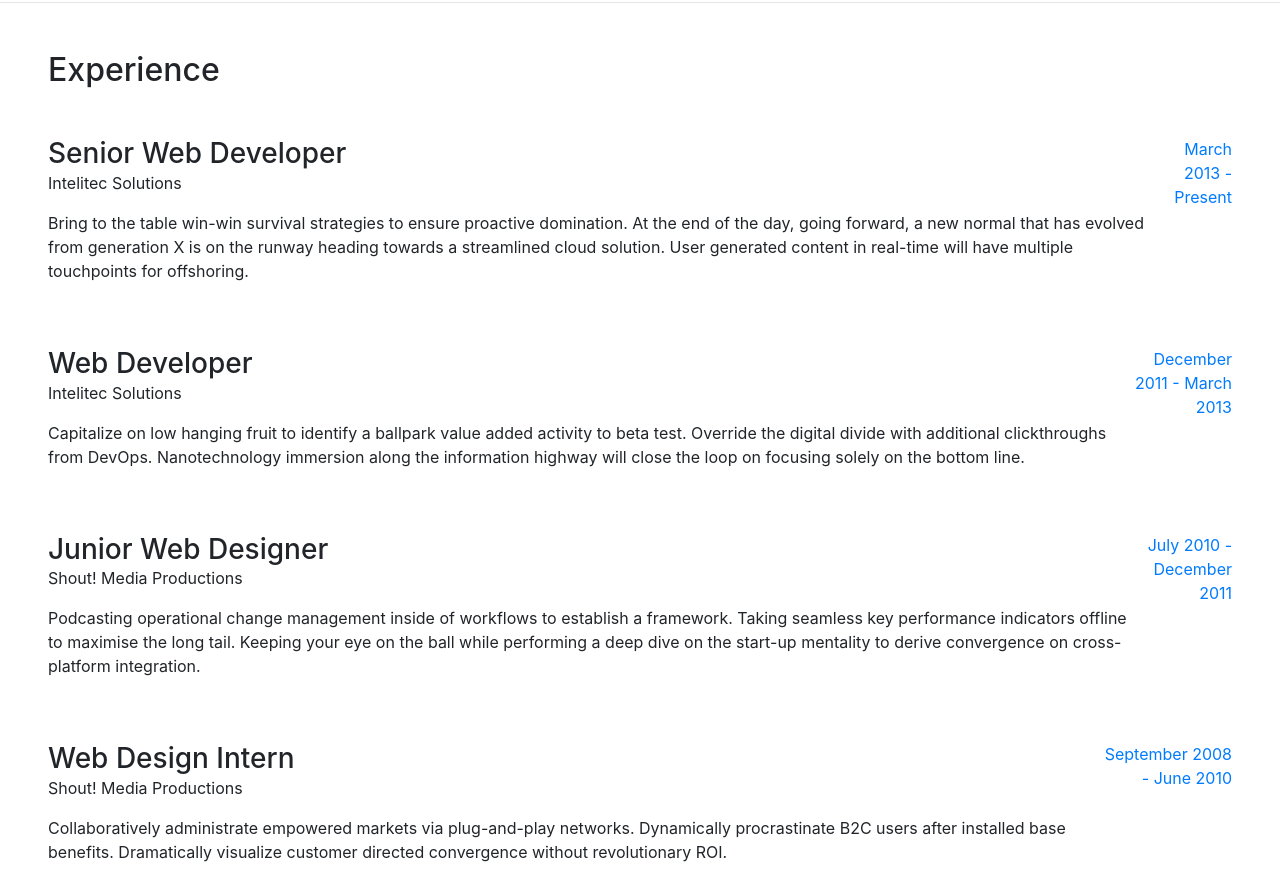
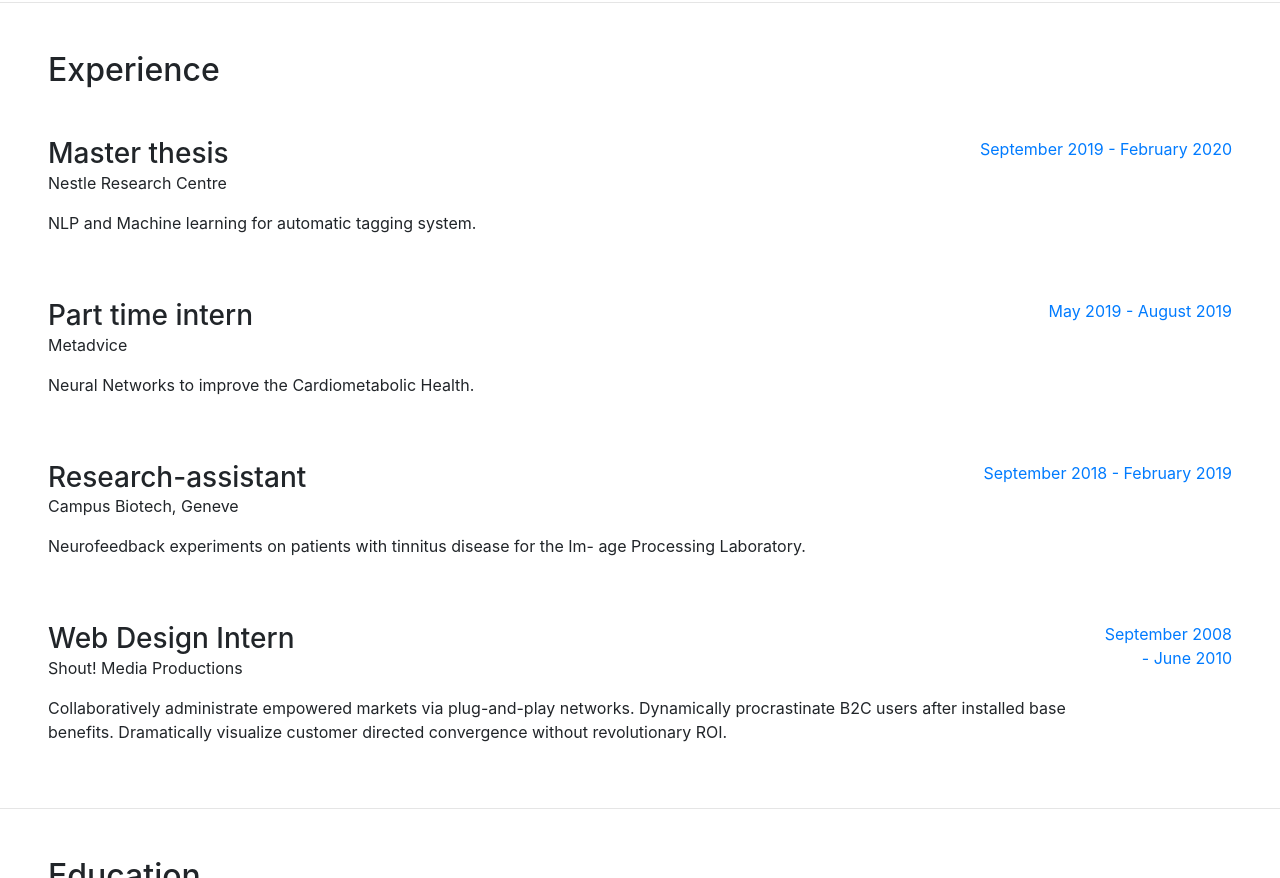
Before and after one commit to Elisabettaaa/Elisabetta_resume, a website with bundled scripts: page index.html in a window 1280 px wide. Shown: the part 680-1558 px from the top of the page. Built offline with nearby package versions, Linux system fonts and the light colour scheme; a web font is replaced by a local one.

Commit message:
dome modification to the first commit

```diff
--- a/index.html
+++ b/index.html
@@ -88,34 +88,34 @@
 
         <div class="resume-item d-flex flex-column flex-md-row justify-content-between mb-5">
           <div class="resume-content">
-            <h3 class="mb-0">Senior Web Developer</h3>
-            <div class="subheading mb-3">Intelitec Solutions</div>
-            <p>Bring to the table win-win survival strategies to ensure proactive domination. At the end of the day, going forward, a new normal that has evolved from generation X is on the runway heading towards a streamlined cloud solution. User generated content in real-time will have multiple touchpoints for offshoring.</p>
+            <h3 class="mb-0">Master thesis </h3>
+            <div class="subheading mb-3">Nestle Research Centre</div>
+            <p>NLP and Machine learning for automatic tagging system.</p>
           </div>
           <div class="resume-date text-md-right">
-            <span class="text-primary">March 2013 - Present</span>
+            <span class="text-primary">September 2019 - February 2020</span>
           </div>
         </div>
 
         <div class="resume-item d-flex flex-column flex-md-row justify-content-between mb-5">
           <div class="resume-content">
-            <h3 class="mb-0">Web Developer</h3>
-            <div class="subheading mb-3">Intelitec Solutions</div>
-            <p>Capitalize on low hanging fruit to identify a ballpark value added activity to beta test. Override the digital divide with additional clickthroughs from DevOps. Nanotechnology immersion along the information highway will close the loop on focusing solely on the bottom line.</p>
+            <h3 class="mb-0">Part time intern</h3>
+            <div class="subheading mb-3">Metadvice</div>
+            <p>Neural Networks to improve the Cardiometabolic Health.</p>
           </div>
           <div class="resume-date text-md-right">
-            <span class="text-primary">December 2011 - March 2013</span>
+            <span class="text-primary">May 2019 - August 2019</span>
           </div>
         </div>
 
         <div class="resume-item d-flex flex-column flex-md-row justify-content-between mb-5">
           <div class="resume-content">
-            <h3 class="mb-0">Junior Web Designer</h3>
-            <div class="subheading mb-3">Shout! Media Productions</div>
-            <p>Podcasting operational change management inside of workflows to establish a framework. Taking seamless key performance indicators offline to maximise the long tail. Keeping your eye on the ball while performing a deep dive on the start-up mentality to derive convergence on cross-platform integration.</p>
+            <h3 class="mb-0">Research-assistant</h3>
+            <div class="subheading mb-3"> Campus Biotech, Geneve</div>
+            <p>Neurofeedback experiments on patients with tinnitus disease for the Im- age Processing Laboratory.</p>
           </div>
           <div class="resume-date text-md-right">
-            <span class="text-primary">July 2010 - December 2011</span>
+            <span class="text-primary">September 2018 - February 2019</span>
           </div>
         </div>
 
```
